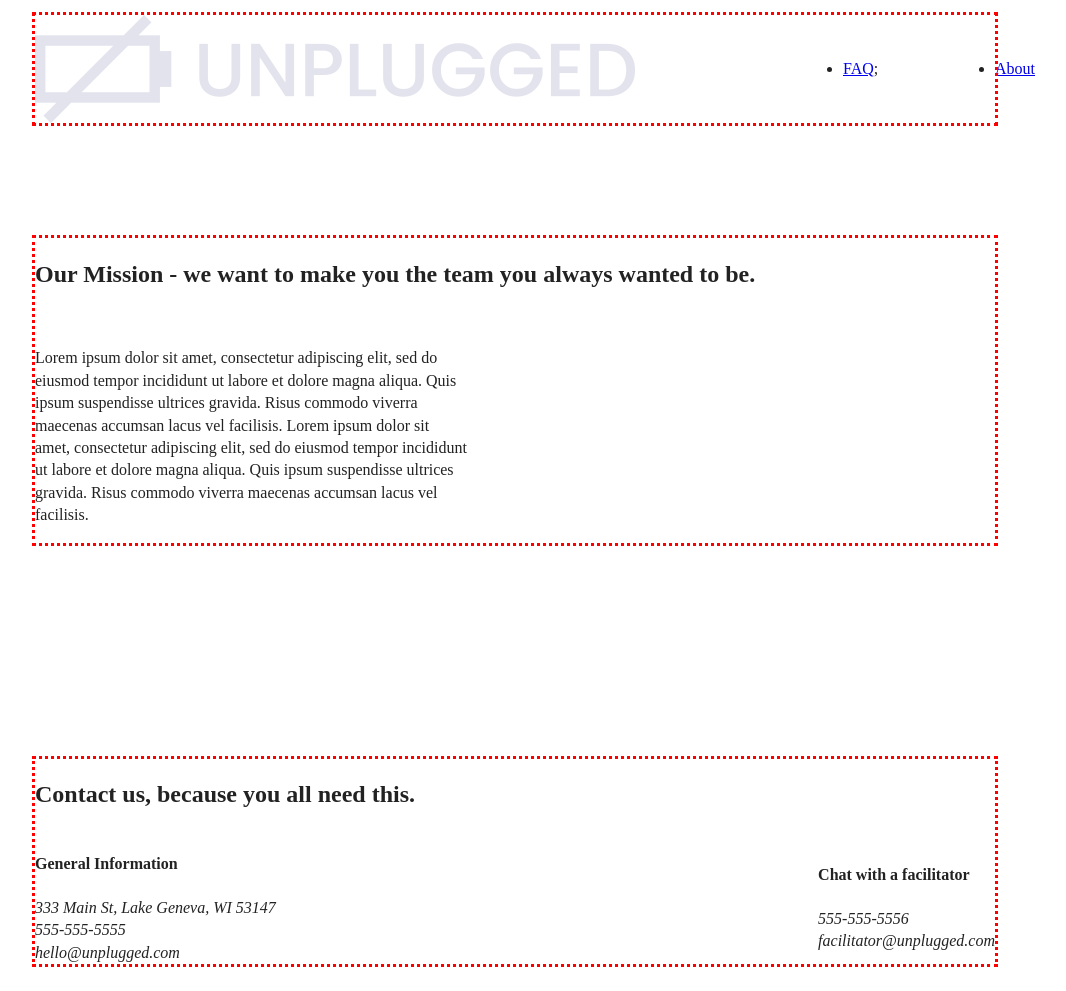
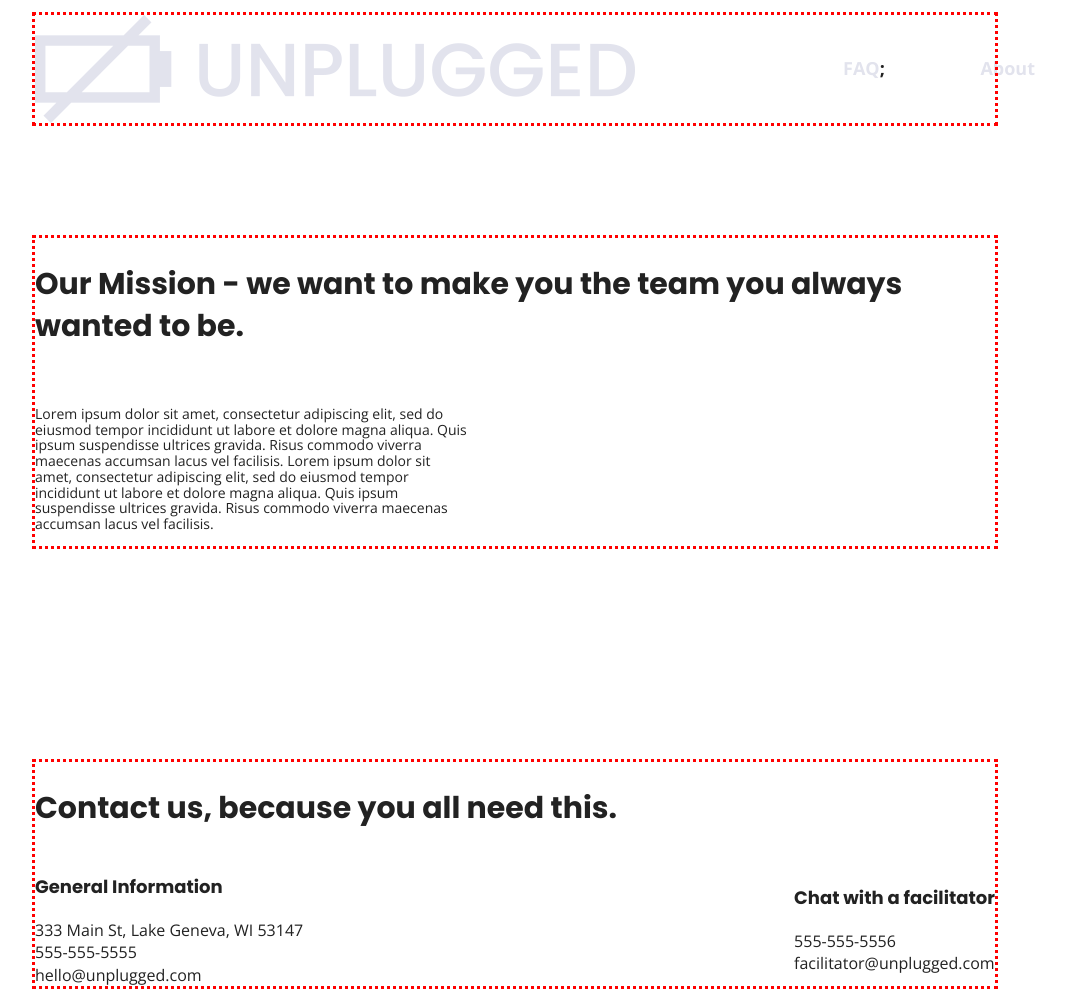
Before and after one commit to Z-Lopez/unplugged-website, a website: page about/index.html in a window 1280 px wide. Shown: the top 991 px of the page, without its empty margins (125-1191 px from the left). Drawn offline with nearby package versions, Linux system fonts and the light colour scheme; files whose address does not match are found by name.

Commit message:
Added global text styles to css

```diff
--- a/about/index.html
+++ b/about/index.html
@@ -20,7 +20,9 @@
   <link rel="stylesheet" href="../css/main.css">
 
   <meta name="theme-color" content="#fafafa">
-</head>
+  <!-- Google Fonts -->
+  <link href="https://fonts.googleapis.com/css?family=Open+Sans:400,700|Poppins:500,700" rel="stylesheet">
+  </head>
 
 <header>
   <div class="content-wrapper">
--- a/css/main.css
+++ b/css/main.css
@@ -90,6 +90,65 @@ textarea {
   outline: 3px dotted red;
   width: 90%;
   margin: 50px 0;
+}
+
+/* General Styles */
+
+html {
+	font-size: 1rem;
+}
+
+body {
+  font-family: 'Open Sans', sans-serif;
+  font-size: 1em;
+  text-align: left;
+}
+
+ul,
+ol {
+  font-size: 1.125em;
+  font-weight: bold;
+  list-style-type: none;
+}
+
+a {
+	color: #e2e3ed;
+  text-decoration: none;
+}
+
+h2 {
+  font-family: 'Poppins', sans-serif;
+  font-size: 1.875em;
+}
+
+h3,
+h4 {
+  font-family: 'Poppins', sans-serif;
+  font-size: 1.125em ;
+  margin: 20px 0;
+}
+
+p {
+	font-size: 0.875em;
+  line-height: 1.125em;
+}
+
+img {
+
+}
+
+figure {
+
+}
+
+address {
+ font-style: normal;
+}
+
+.content-wrapper {
+  width: 90%;
+  margin: 50px 0;
+
 }
 
 /*----Base Header and Footer styles---*/
```
Also changed, not shown: faq/index.html (+3 -0 lines).
